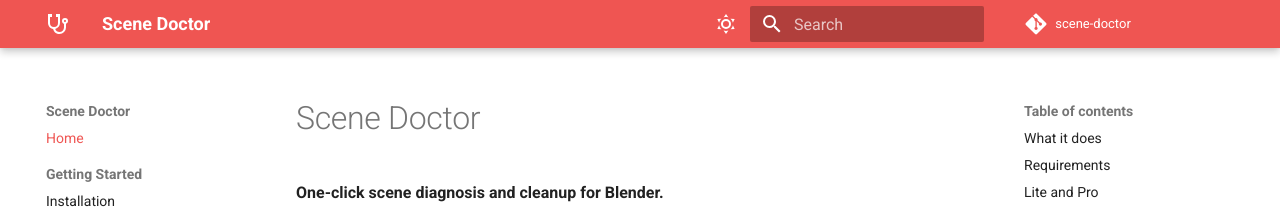
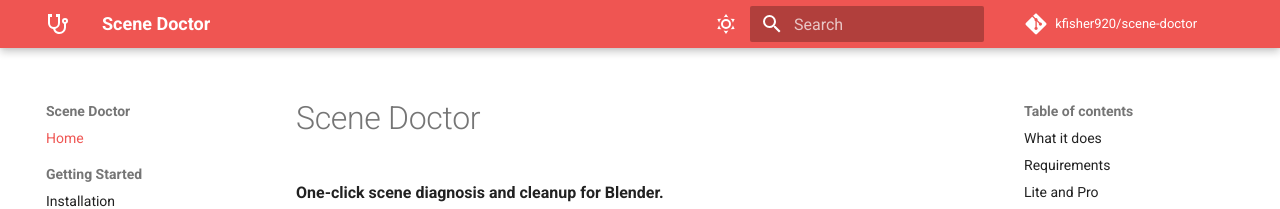
Before and after one commit to redengineanimation/scene-doctor, an MkDocs documentation site: the page built from docs/index.md, in a window 1280 px wide. Shown: the top 209 px of the page. Built offline with MkDocs 1.6.1 and Material for MkDocs 9.7.7, drawn with Linux system fonts in a browser that asks for light colours; comment, search, counter and statistics services are not loaded; the version menu is left out.

Commit message:
Set site_url and repo_url for GitHub Pages

```diff
--- a/mkdocs.yml
+++ b/mkdocs.yml
@@ -2,9 +2,9 @@
 site_description: One-click scene diagnosis and cleanup for Blender.
 site_author: Red Engine Animation Studios
 # Set these to your GitHub Pages URL and repo before deploying:
-site_url: https://YOURNAME.github.io/scene-doctor/
-repo_url: https://github.com/YOURNAME/scene-doctor
-repo_name: scene-doctor
+site_url: https://kfisher920.github.io/scene-doctor/
+repo_url: https://github.com/kfisher920/scene-doctor
+repo_name: kfisher920/scene-doctor
 copyright: Copyright &copy; 2026 Red Engine Animation Studios
 
 theme:
```
